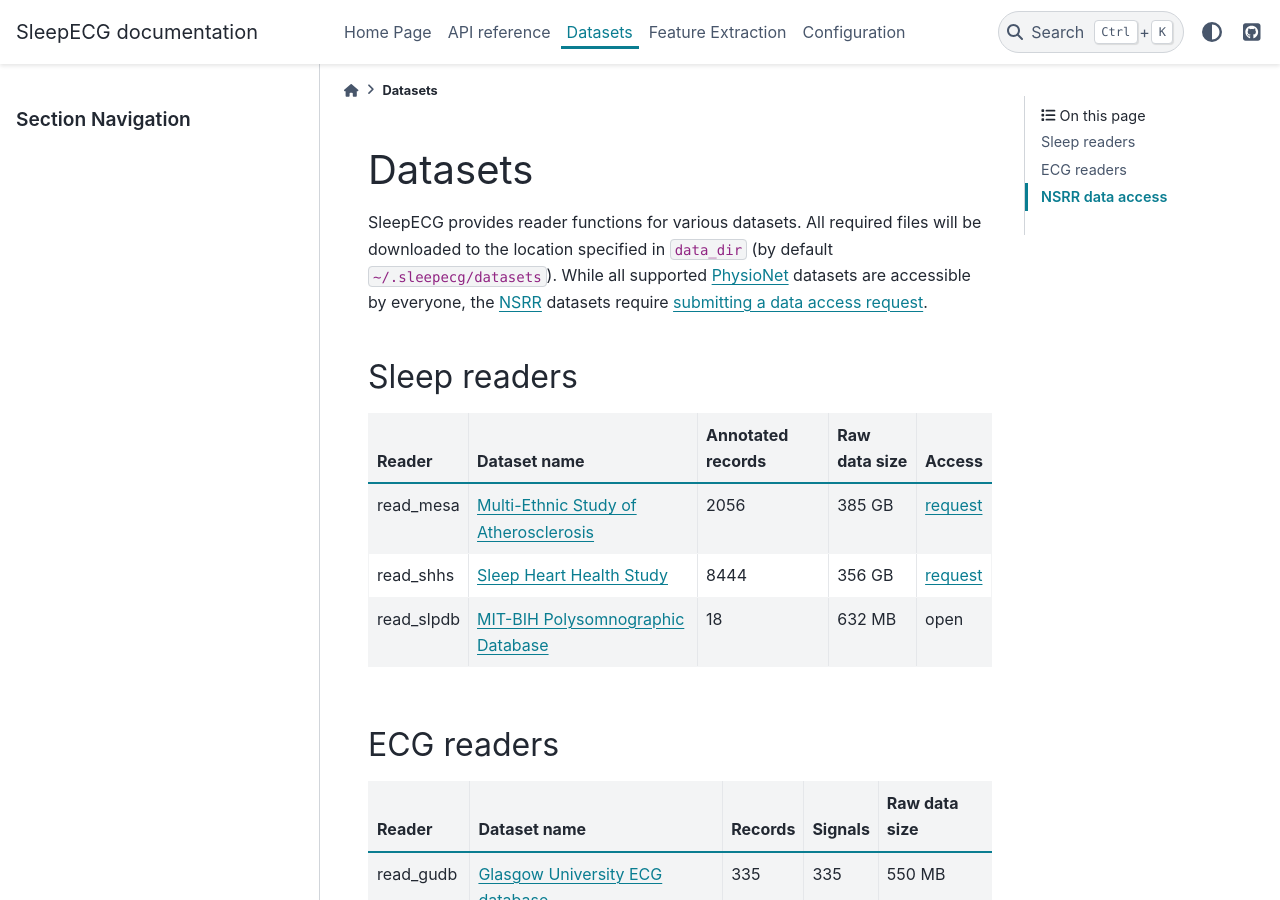
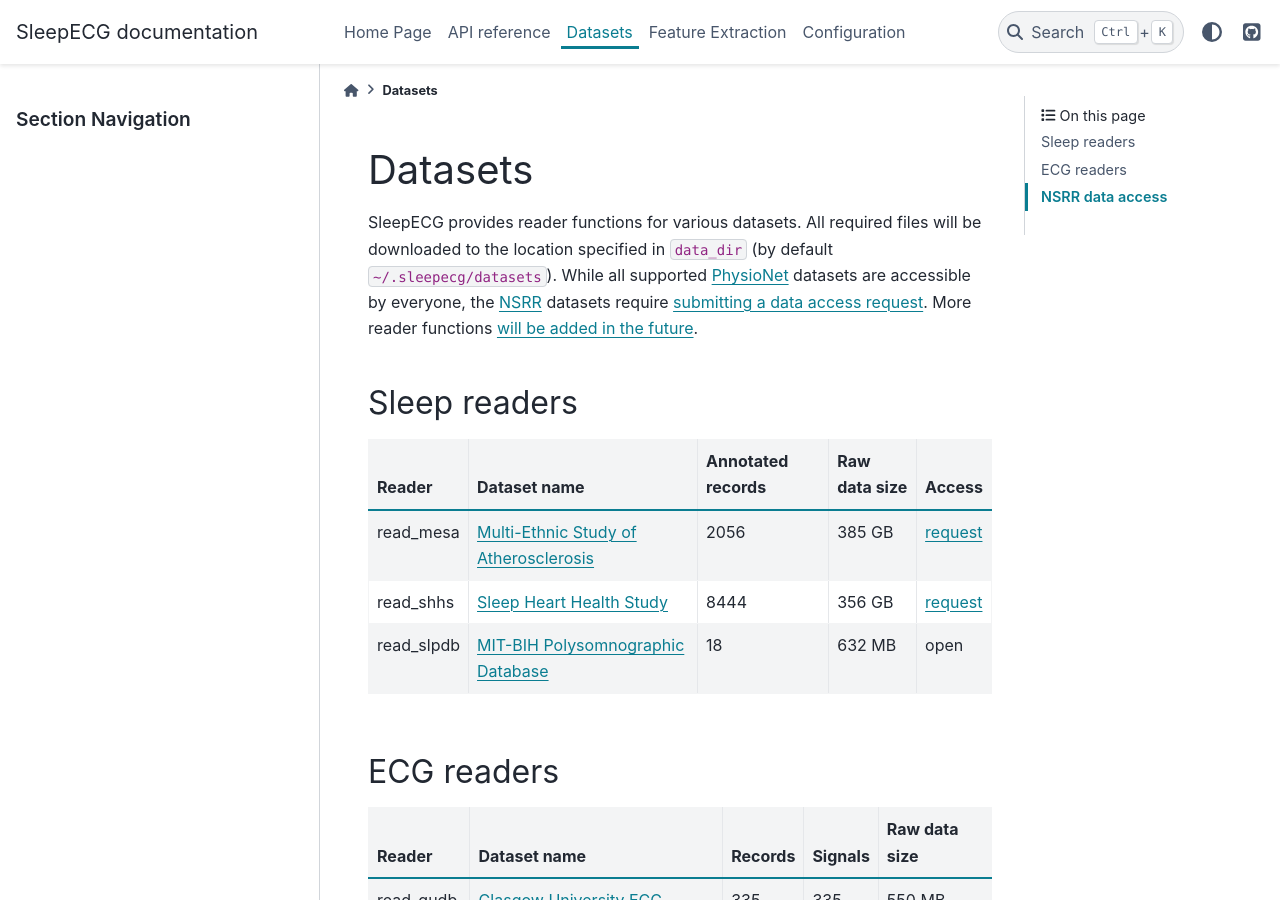
Before and after one commit to cbrnr/sleepecg, a Sphinx documentation site: the page built from doc/source/datasets.md, in a window 1280 px wide and 900 px high. Built offline with Sphinx 7.4.7 and the PyData theme 0.15.4, drawn with Linux system fonts in a browser that asks for light colours.

Commit message:
fix links

```diff
--- a/doc/source/datasets.md
+++ b/doc/source/datasets.md
@@ -1,21 +1,21 @@
 (datasets)=
 # Datasets
-SleepECG provides reader functions for various datasets. All required files will be downloaded to the location specified in `data_dir` (by default `~/.sleepecg/datasets`). While all supported [PhysioNet](https://physionet.org/about/database/) datasets are accessible by everyone, the [NSRR](https://sleepdata.org/datasets) datasets require [submitting a data access request](#nsrr-data-access).
+SleepECG provides reader functions for various datasets. All required files will be downloaded to the location specified in `data_dir` (by default `~/.sleepecg/datasets`). While all supported [PhysioNet](https://physionet.org/about/database/) datasets are accessible by everyone, the [NSRR](https://sleepdata.org/datasets) datasets require [submitting a data access request](#nsrr-data-access). More reader functions [will be added in the future](https://github.com/cbrnr/sleepecg/issues/35).
 
 ## Sleep readers
 |Reader|Dataset name|Annotated records|Raw data size|Access|
 |-|-|-|-|-|
-|{doc}`read_mesa <../generated/sleepecg.io.sleep_readers.read_mesa>`|[Multi-Ethnic Study of Atherosclerosis](https://sleepdata.org/datasets/mesa/)|2056|385 GB|[request](https://sleepdata.org/data/requests/mesa/start)|
-|{doc}`read_shhs <../generated/sleepecg.io.sleep_readers.read_shhs>`|[Sleep Heart Health Study](https://sleepdata.org/datasets/mesa/)|8444|356 GB|[request](https://sleepdata.org/data/requests/shhs/start)|
-|{doc}`read_slpdb <../generated/sleepecg.io.sleep_readers.read_slpdb>`|[MIT-BIH Polysomnographic Database](https://physionet.org/content/slpdb)|18|632 MB|open|
+|{doc}`read_mesa <../generated/sleepecg.io.read_mesa>`|[Multi-Ethnic Study of Atherosclerosis](https://sleepdata.org/datasets/mesa/)|2056|385 GB|[request](https://sleepdata.org/data/requests/mesa/start)|
+|{doc}`read_shhs <../generated/sleepecg.io.read_shhs>`|[Sleep Heart Health Study](https://sleepdata.org/datasets/mesa/)|8444|356 GB|[request](https://sleepdata.org/data/requests/shhs/start)|
+|{doc}`read_slpdb <../generated/sleepecg.io.read_slpdb>`|[MIT-BIH Polysomnographic Database](https://physionet.org/content/slpdb)|18|632 MB|open|
 
 
 ## ECG readers
 |Reader|Dataset name|Records|Signals|Raw data size|
 |-|-|-|-|-|
-|{doc}`read_gudb <../generated/sleepecg.io.ecg_readers.read_gudb>`|[Glasgow University ECG database ](https://berndporr.github.io/ECG-GUDB/)|335|335|550 MB|
-|{doc}`read_ltdb <../generated/sleepecg.io.ecg_readers.read_ltdb>`|[MIT-BIH Long-Term ECG Database](https://physionet.org/content/ltdb)|7|15|205 MB|
-|{doc}`read_mitdb <../generated/sleepecg.io.ecg_readers.read_mitdb>`|[MIT-BIH Arrhythmia Database](https://physionet.org/content/mitdb)|48|96|98.5 MB|
+|{doc}`read_gudb <../generated/sleepecg.io.read_gudb>`|[Glasgow University ECG database ](https://berndporr.github.io/ECG-GUDB/)|335|335|550 MB|
+|{doc}`read_ltdb <../generated/sleepecg.io.read_ltdb>`|[MIT-BIH Long-Term ECG Database](https://physionet.org/content/ltdb)|7|15|205 MB|
+|{doc}`read_mitdb <../generated/sleepecg.io.read_mitdb>`|[MIT-BIH Arrhythmia Database](https://physionet.org/content/mitdb)|48|96|98.5 MB|
 
 
 ## NSRR data access
```
Also changed, not shown: doc/source/configuration.md (+1 -1 lines).
